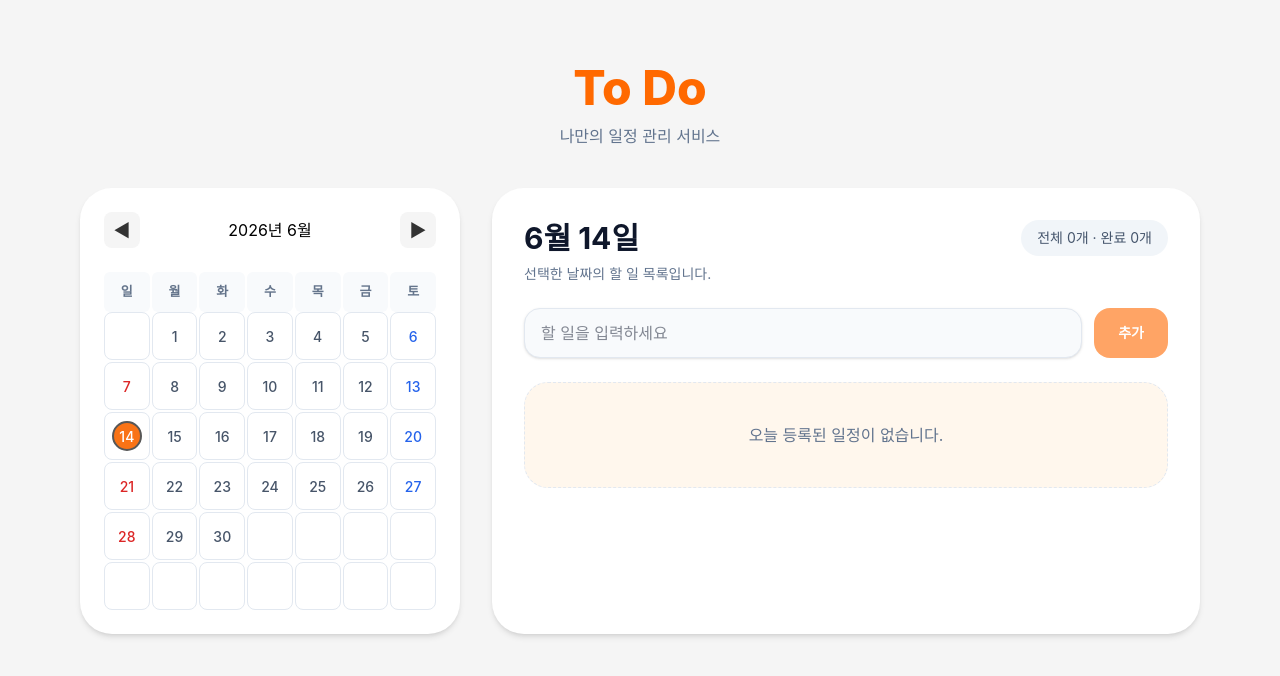
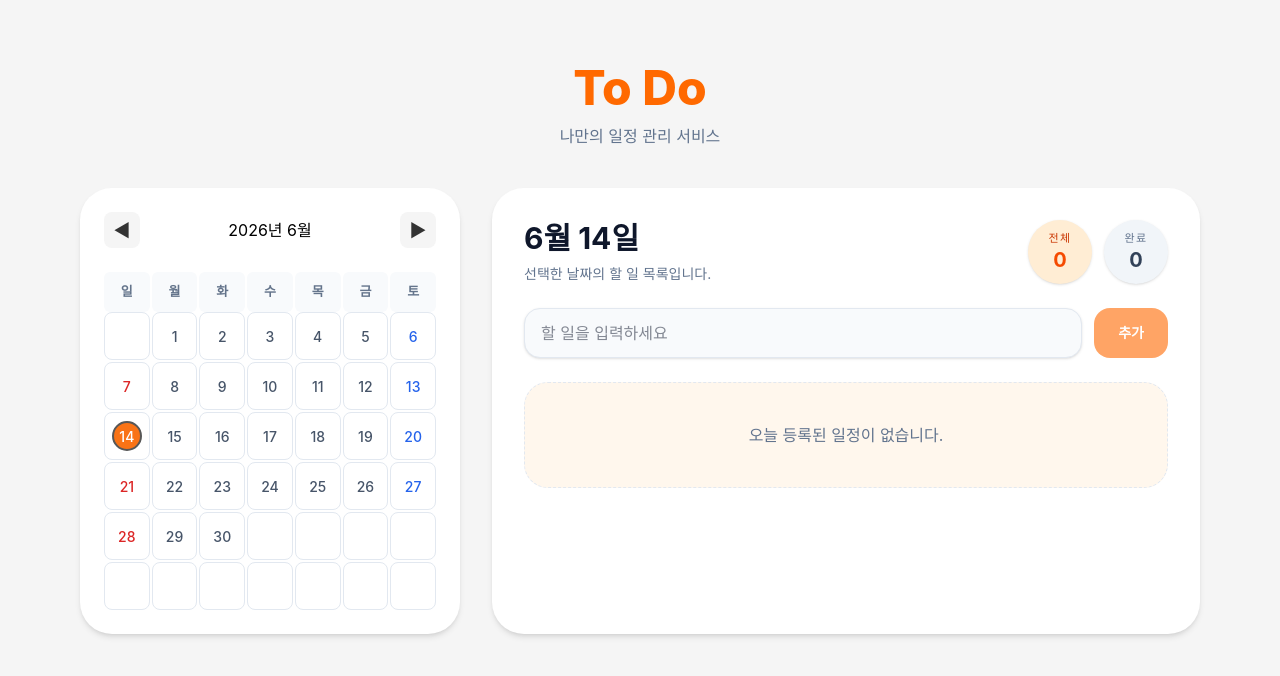
Before and after one commit to o25e/2026-fe-session-plan-project, a React (Vite) app: page /main in a window 1280 px wide. Shown: the top 676 px of the page. Built offline with nearby package versions, Linux system fonts and the light colour scheme.

Commit message:
style: 전체/완료 카운트 표시 원형 분리

```diff
--- a/src/pages/Main.jsx
+++ b/src/pages/Main.jsx
@@ -110,8 +110,23 @@ function Main() {
                                 </p>
                             </div>
 
-                            <div className="rounded-3xl bg-slate-100 px-4 py-2 text-sm text-slate-600">
-                                전체 {todaysTodos.length}개 · 완료 {completedCount}개
+                            <div className="flex items-center gap-3">
+                                <div className="flex h-16 w-16 flex-col items-center justify-center rounded-full bg-orange-100 text-orange-600 shadow-sm">
+                                    <span className="text-[11px] font-medium uppercase tracking-[0.12em] text-orange-700">
+                                        전체
+                                    </span>
+                                    <span className="text-xl font-bold">
+                                        {todaysTodos.length}
+                                    </span>
+                                </div>
+                                <div className="flex h-16 w-16 flex-col items-center justify-center rounded-full bg-slate-100 text-slate-700 shadow-sm">
+                                    <span className="text-[11px] font-medium uppercase tracking-[0.12em] text-slate-500">
+                                        완료
+                                    </span>
+                                    <span className="text-xl font-bold">
+                                        {completedCount}
+                                    </span>
+                                </div>
                             </div>
                         </div>
 
```
